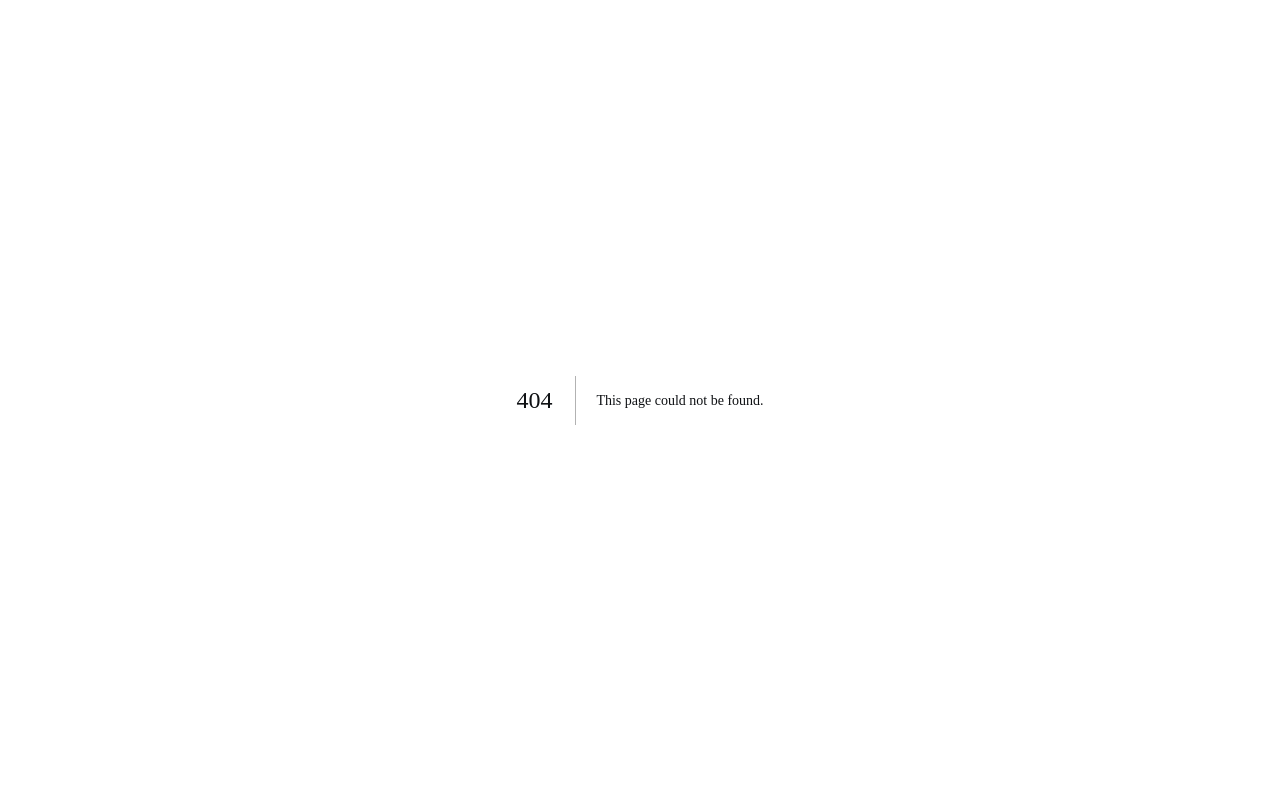
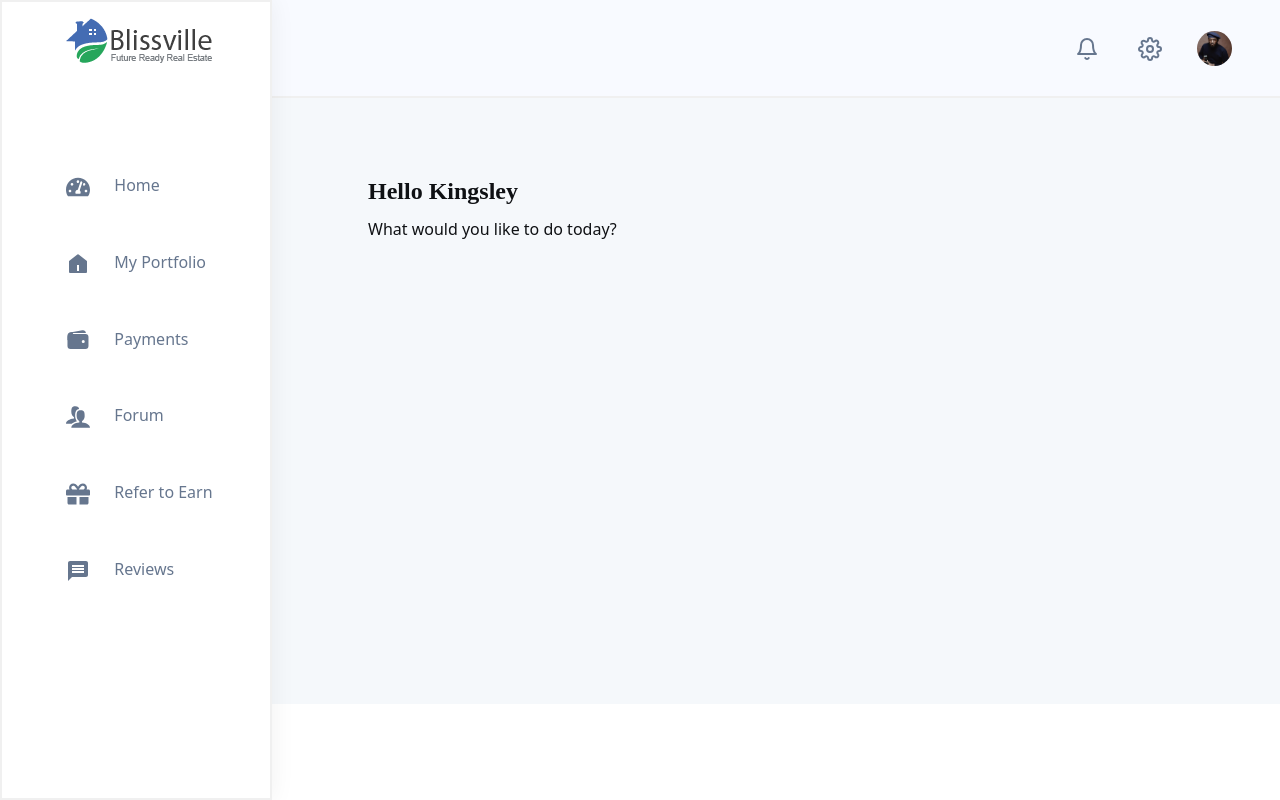
Before and after one commit to Highrachy/blissville, a Next.js app: page /dashboard in a window 1280 px wide. Before the commit this address had no page. Built offline with nearby package versions, Linux system fonts and the light colour scheme; a web font is replaced by a local one.

Commit message:
feature: create initial dashboard

```diff
--- a/components/Icons/Icons.jsx
+++ b/components/Icons/Icons.jsx
@@ -1,4 +1,4 @@
-import { FiChevronRight } from 'react-icons/fi';
+import { FiBell, FiChevronRight, FiSettings } from 'react-icons/fi';
 import { FiChevronLeft } from 'react-icons/fi';
 import { FaFacebookF, FaTape } from 'react-icons/fa';
 import { FaTwitter } from 'react-icons/fa';
@@ -11,6 +11,7 @@ import { FaPhone } from 'react-icons/fa';
 import { FaGlobe } from 'react-icons/fa';
 import { FaMapMarker } from 'react-icons/fa';
 import { HiLocationMarker } from 'react-icons/hi';
+import { BsThreeDotsVertical } from 'react-icons/bs';
 
 export const FacebookIcon = () => <FaFacebookF />;
 export const TwitterIcon = () => <FaTwitter />;
@@ -30,6 +31,9 @@ export const PhoneIcon = () => <FaPhone />;
 export const WebsiteIcon = () => <FaGlobe />;
 export const MarkerIcon = () => <FaMapMarker />;
 
+export const ThreeDotsIcon = () => <BsThreeDotsVertical />;
+export const NotificationIcon = () => <FiBell />;
+export const ProfileIcon = () => <FiSettings />;
 export const TestimonialTopQuotes = () => (
   <svg
     width={61}
--- a/components/common/Sidebar.jsx
+++ b/components/common/Sidebar.jsx
@@ -3,56 +3,47 @@ import PropTypes from 'prop-types';
 import classNames from 'classnames';
 import LogoImage from './LogoImage';
 import Link from 'next/link';
-import { FiGrid, FiHeart } from 'react-icons/fi';
-import {
-  FaGift,
-  FaHouseUser,
-  FaQuestionCircle,
-  FaUber,
-  FaUser,
-} from 'react-icons/fa';
+import { RiHome5Fill } from 'react-icons/ri';
+import { IoWallet } from 'react-icons/io5';
+import { ImUsers } from 'react-icons/im';
+import { MdMessage } from 'react-icons/md';
+import { FaGift, FaTachometerAlt } from 'react-icons/fa';
 
 const sideMenu = [
   {
     title: 'Home',
     to: '/user/dashboard',
-    icon: <FiGrid />,
+    icon: <FaTachometerAlt />,
     footer: true,
   },
   {
     title: 'My Portfolio',
     to: '/user/portfolio',
-    icon: <FiHeart />,
+    icon: <RiHome5Fill />,
     footer: true,
   },
   {
-    title: 'Transaction',
-    to: '/user/transactions',
-    icon: <FaGift />,
+    title: 'Payments',
+    to: '/user/payments',
+    icon: <IoWallet />,
     footer: false,
   },
   {
-    title: 'Just For You',
+    title: 'Forum',
     to: '/user/just-for-you',
-    icon: <FaHouseUser />,
+    icon: <ImUsers />,
     footer: true,
-  },
-  {
-    title: 'Services',
-    to: '/user/service',
-    icon: <FaQuestionCircle />,
-    footer: false,
-  },
-  {
-    title: 'Settings',
-    to: '/user/settings',
-    icon: <FaUser />,
-    footer: false,
   },
   {
     title: 'Refer to Earn',
     to: '/user/refer-and-earn',
-    icon: <FaUber />,
+    icon: <FaGift />,
+    footer: true,
+  },
+  {
+    title: 'Reviews',
+    to: '/user/refer-and-earn',
+    icon: <MdMessage />,
     footer: true,
   },
 ];
--- /dev/null
+++ b/components/common/TopNav.jsx
@@ -0,0 +1,94 @@
+import React from 'react';
+import { Navbar, Nav, Dropdown } from 'react-bootstrap';
+import { NotificationIcon, ProfileIcon } from 'components/Icons/Icons';
+import Image from 'next/image';
+import Link from 'next/link';
+
+// eslint-disable-next-line react/display-name
+const CustomToggle = React.forwardRef(({ children, onClick }, ref) => (
+  <a
+    href="#"
+    ref={ref}
+    onClick={(e) => {
+      e.preventDefault();
+      onClick(e);
+    }}
+  >
+    {children}
+  </a>
+));
+
+const TopNav = () => {
+  return (
+    <>
+      <Navbar
+        fixed="top"
+        className="dashboard-top-nav d-flex align-items-center"
+        bg="transparent"
+        expand="lg"
+      >
+        <div className="container-fluid px-5">
+          <Nav className="ms-auto d-flex flex-row align-items-center">
+            <Link href={`/user/notifications`} passHref>
+              <Nav.Link className="notifications icon-md">
+                <NotificationIcon />
+              </Nav.Link>
+            </Link>
+
+            <Link href={`/user/notifications`} passHref>
+              <Nav.Link className="notifications icon-md">
+                <ProfileIcon />
+              </Nav.Link>
+            </Link>
+
+            <Dropdown>
+              <Dropdown.Toggle as={CustomToggle} id="user-dropdown">
+                <div className="d-flex ps-3">
+                  <Image
+                    src="/assets/img/avatars/profile.jpeg"
+                    width="35"
+                    height="35"
+                    alt="Profile"
+                    className="dashboard-top-nav__avatar"
+                  />
+                </div>
+              </Dropdown.Toggle>
+
+              <Dropdown.Menu className="dropdown-menu-children">
+                <Link href="/" passHref>
+                  <Dropdown.Item className="dropdown-item">
+                    Badges
+                  </Dropdown.Item>
+                </Link>
+                <Link href="/" passHref>
+                  <Dropdown.Item
+                    className="dropdown-item"
+                    href={`/user/testimonials`}
+                  >
+                    Testimonials
+                  </Dropdown.Item>
+                </Link>
+                <Link href="/" passHref>
+                  <Dropdown.Item
+                    className="dropdown-item"
+                    href="/user/settings"
+                  >
+                    Settings
+                  </Dropdown.Item>
+                </Link>
+                <Link href="/" passHref>
+                  <Dropdown.Item className="dropdown-item" href="/logout">
+                    Logout
+                  </Dropdown.Item>
+                </Link>
+              </Dropdown.Menu>
+            </Dropdown>
+            {/* <Nav.Link as={Link} to="/register"></Nav.Link> */}
+          </Nav>
+        </div>
+      </Navbar>
+    </>
+  );
+};
+
+export default TopNav;
--- /dev/null
+++ b/components/layouts/BackendPage.jsx
@@ -0,0 +1,25 @@
+import Sidebar from '@/components/common/Sidebar';
+import React from 'react';
+import TopNav from '../common/TopNav';
+
+const BackendPage = ({ children }) => {
+  const [showSidebar, setShowSidebar] = React.useState(false);
+  const closeSidebar = () => {
+    document.body.classList.remove('modal-open');
+    setShowSidebar(false);
+  };
+
+  return (
+    <div className="dashboard-page">
+      <Sidebar closeSidebar={closeSidebar} showSidebar={showSidebar} />
+
+      {/* Content Page */}
+      <div className="content-page">
+        <TopNav />
+        <div className="py-7 px-5">{children}</div>
+      </div>
+    </div>
+  );
+};
+
+export default BackendPage;
--- /dev/null
+++ b/pages/dashboard/index.js
@@ -0,0 +1,14 @@
+import BackendPage from '@/components/layouts/BackendPage';
+
+const Dashboard = ({ children }) => {
+  return (
+    <BackendPage>
+      <div className="px-5 pt-3">
+        <h4>Hello Kingsley</h4>
+        <p>What would you like to do today?</p>
+      </div>
+    </BackendPage>
+  );
+};
+
+export default Dashboard;
--- a/sass/_image.scss
+++ b/sass/_image.scss
@@ -1,4 +1,5 @@
-.image-cover {
+.image-cover,
+.img-cover {
   object-fit: cover !important;
 }
 
--- a/sass/_sidebar.scss
+++ b/sass/_sidebar.scss
@@ -126,7 +126,7 @@ $sidebar-width: 17rem;
 }
 
 .content-page {
-  padding-left: 0;
+  background: #f5f8fb;
   min-height: 88vh;
   padding-bottom: 8rem;
   @include media-breakpoint-up(sm) {
@@ -135,3 +135,42 @@ $sidebar-width: 17rem;
   }
   overflow: hidden;
 }
+
+.dashboard-top-nav {
+  &.navbar {
+    z-index: 9;
+    box-shadow: none;
+    @include media-breakpoint-up(md) {
+      padding-bottom: 3rem;
+    }
+    background: #f8faff !important;
+    border-bottom: 2px solid #f0f0f0;
+  }
+
+  .navbar-nav {
+    height: 2rem;
+    padding: 1rem 0 !important;
+  }
+
+  &__avatar {
+    object-fit: cover;
+    border-radius: 100%;
+    display: inline-block;
+    overflow: hidden;
+    margin-right: 1rem;
+  }
+
+  // &__company-logo {
+  //   max-height: 2.5rem;
+  //   margin-right: 1rem;
+  // }
+
+  .dropdown-menu-children {
+    margin-left: -4rem !important;
+    margin-top: 1rem !important;
+  }
+
+  // .top-nav-dropdown {
+  //   margin-left: 2rem;
+  // }
+}
```
Also changed, not shown: components/common/AuthPage.jsx (renamed from components/common/AuthPage.js), public/assets/img/avatars/profile.jpeg (added).
